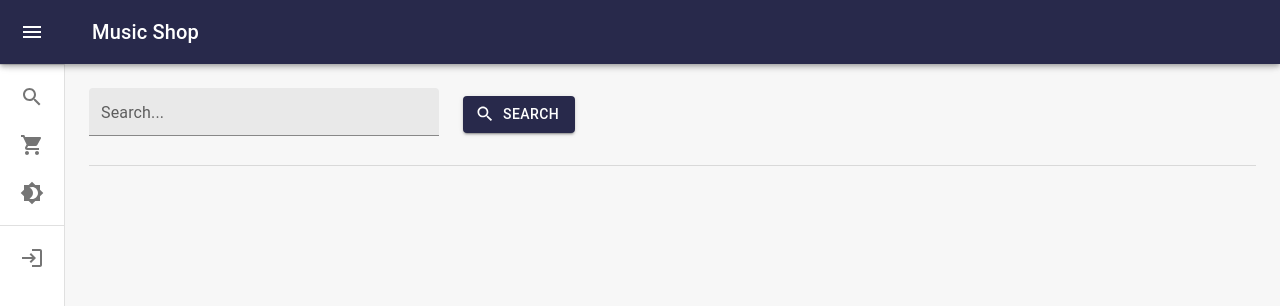
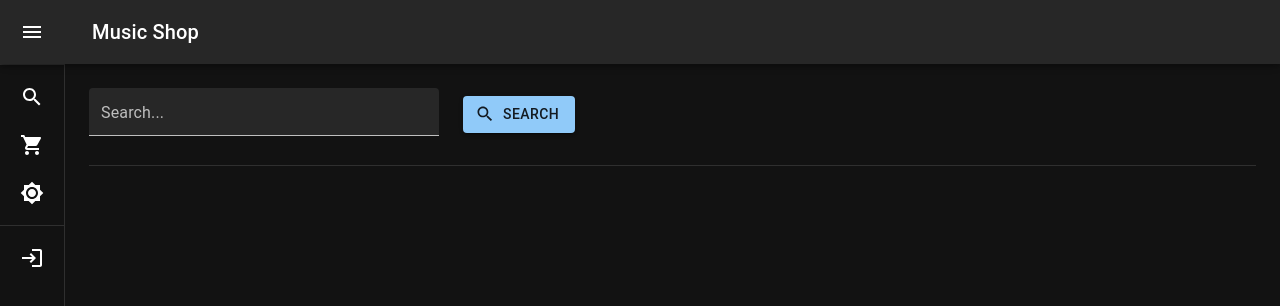
Before and after one commit to musicshop-org/spa, a React (Create React App) app in the folder musicshop_spa/: page / in a window 1280 px wide. Shown: the top 306 px of the page. Built offline with nearby package versions, Linux system fonts and the light colour scheme.

Commit message:
cleaned up imports

```diff
--- a/musicshop_spa/src/components/Root.tsx
+++ b/musicshop_spa/src/components/Root.tsx
@@ -1,16 +1,13 @@
 import React from "react";
 import CssBaseline from '@mui/material/CssBaseline';
 import {ThemeProvider, StyledEngineProvider, createTheme} from '@mui/material/styles';
-import useMediaQuery from '@mui/material/useMediaQuery';
 import Theme from "../inc/theme";
-
 import App from "./App";
-import {Switch} from "@mui/material";
 
 
 function Root() {
 
-    const [mode, setMode] = React.useState("light");
+    const [mode, setMode] = React.useState("dark");
 
     const theme = React.useMemo(
         () =>
@@ -24,8 +21,6 @@ function Root() {
         setMode(mode === "light" ? "dark" : "light")
     }
 
-
-    // setMode(mode === "light" ? "dark" : "light")}
     return (
         <ThemeProvider theme={theme}>
             <StyledEngineProvider>
```
